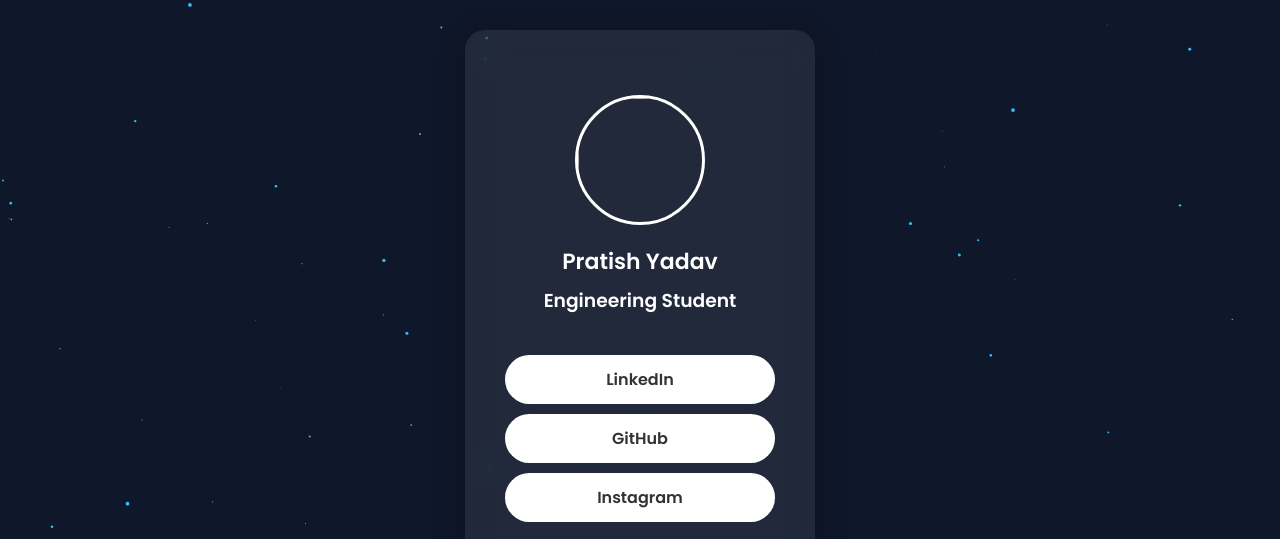
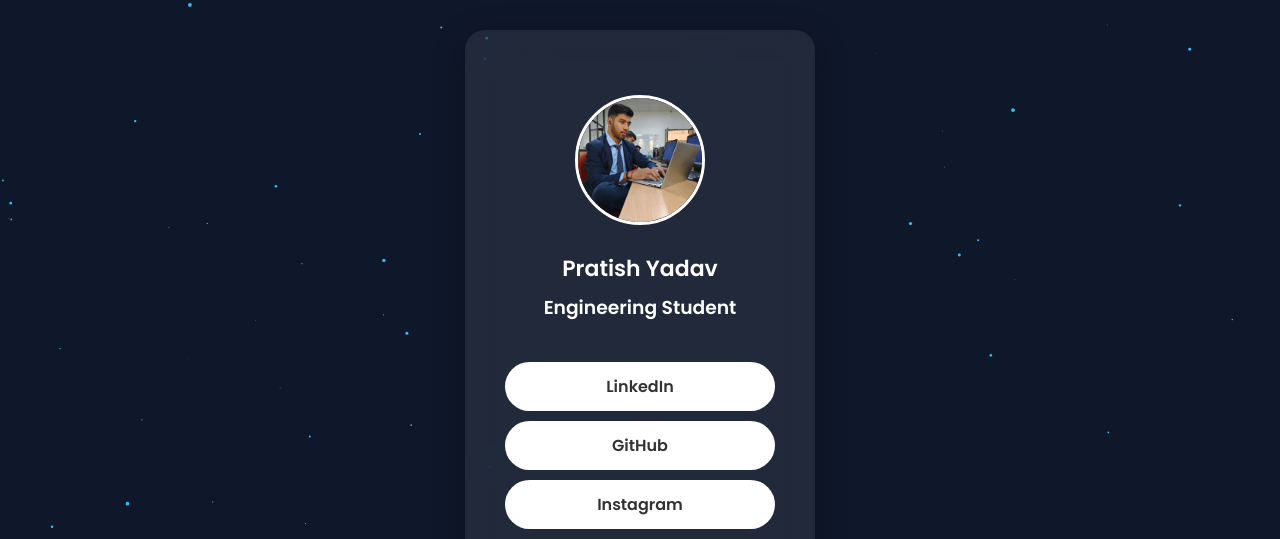
Before and after one commit to PratishYadav/pratishyadav.github.io, a plain HTML site: page index.html in a window 1280 px wide. Shown: the top 539 px of the page. Drawn offline with Linux system fonts and the light colour scheme.

Commit message:
Change image file extension from .jpg to .jpeg

```diff
--- a/index.html
+++ b/index.html
@@ -92,7 +92,7 @@
 <canvas id="particles"></canvas>
 
 <div class="card">
-    <img src="Professional.jpg" class="profile-img">
+    <img src="Professional.jpeg" class="profile-img">
     <h1>Pratish Yadav</h1>
     <h3>Engineering Student</h3>
     <div class="typing" id="typing"></div>
```
